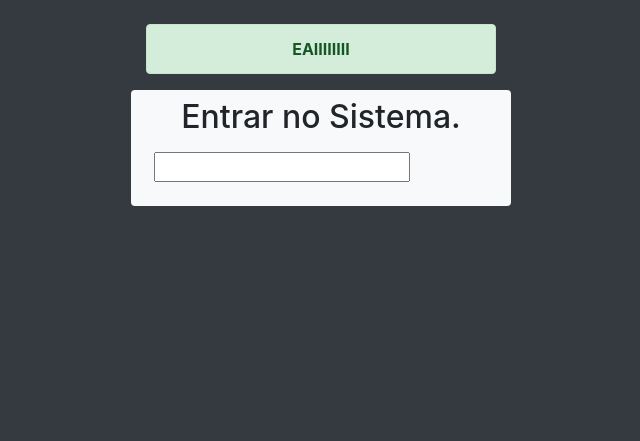
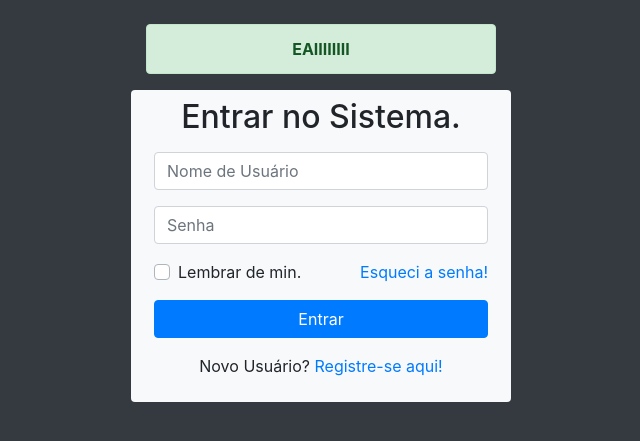
Before and after one commit to cadusoares/login, a PHP site: page /login/ in a window 1280 px wide. Shown: the top 441 px of the page, without its empty margins (319-959 px from the left). Run offline with PHP 8.4, Linux system fonts and the light colour scheme.

Commit message:
Formulario de Login
close #1

```diff
--- a/index.php
+++ b/index.php
@@ -34,23 +34,68 @@
         <!-- Formulário de Login -->
 
         <section class="row">
+
             <div class="col-lg-4 offset-lg-4 bg-light rounded" id="caixaLogin">
 
-            <h2 class="text-center mt-2">
+                <h2 class="text-center mt-2">
                 Entrar no Sistema.
-            </h2>
+                </h2>
 
             <form action="#" method="post" class="p-2" id="formLogin">
 
-            <div class="form-group">
+                <div class="form-group">
 
-                <input type="text" name="" id="">
+                    <input type="text" name="nomeUsuario" id="nomeUsuario"
+                    placeholder="Nome de Usuário"  class="form-control">
 
+                </div>
+
+                <div class="form-group">
+
+                    <input type="password" name="senhaUsuario"  id="senhaUsuario"
+                    placeholder="Senha" class="form-control">
+
+                </div>
+
+                <div class="form-group">
+
+                    <div class="custom-control custom-checkbox">
+
+                    <input type="checkbox" name="lembrar" id="lembrar"
+                    class="custom-control-input">
+
+                    <label for="lembrar" class="custom-control-label">
+                        Lembrar de min.
+                    </label>
+
+                    <a href="#" class="float-right" id="btnEsqueci">
+                        Esqueci a senha!
+                    </a>
+
+                </div>
             </div>
+
+                <div class="form-group">
+
+                    <input type="submit" value="Entrar" name="btnEntrar"
+                    id="btnEntrar" class="btn btn-primary btn-block">
+
+                </div>
+
+                <div class="form-group">
+
+                    <p class="text-center">
+                        Novo Usuário? <a href="#"
+                        id="btnRegistrar">Registre-se aqui!</a>
+                    </p>
+
+
+                </div>
 
             </form>
 
             </div>
+
         </section>
 
     </main>
```
